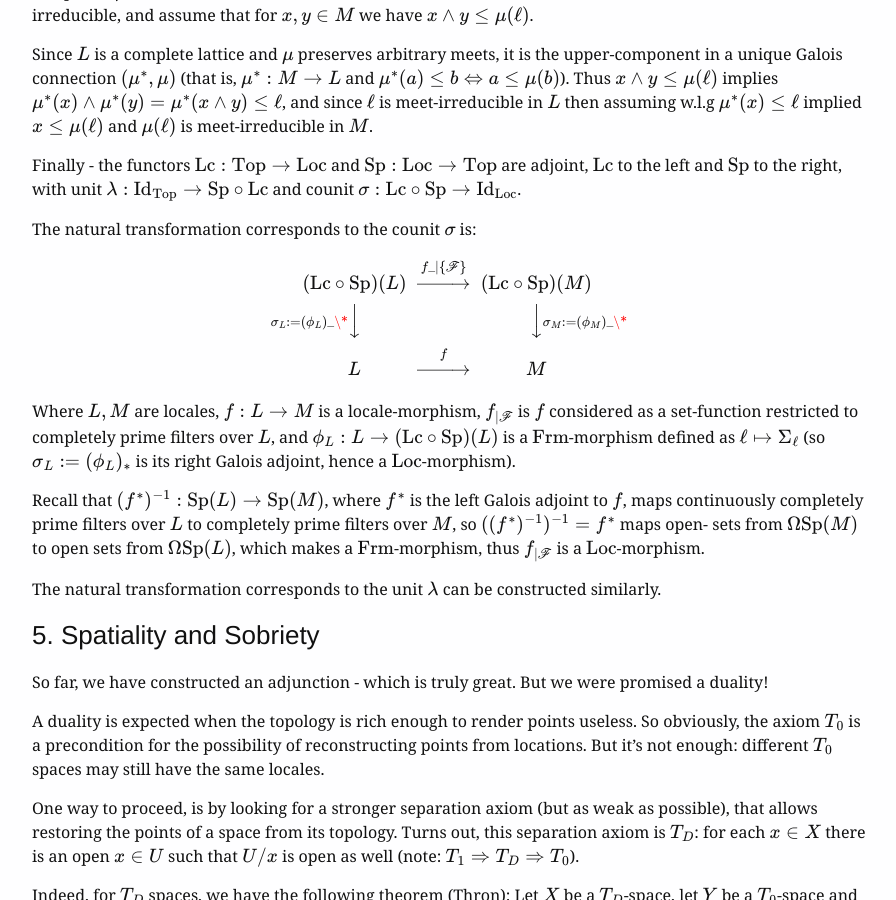
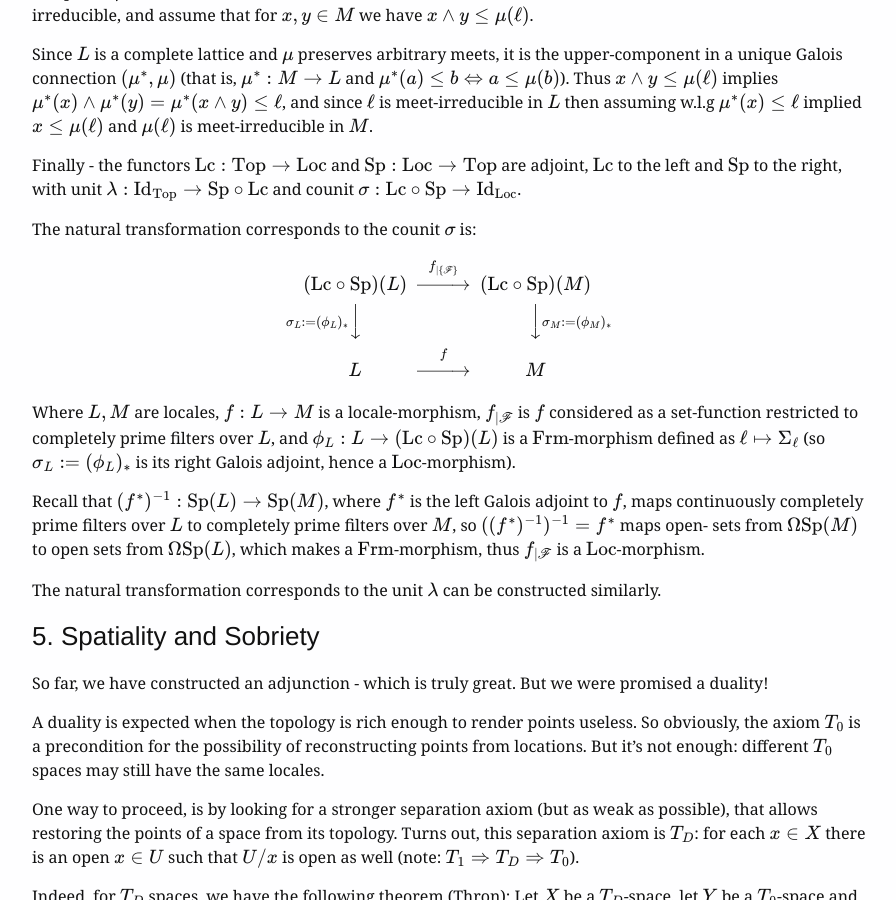
Before and after one commit to omersha/omersha.github.io, a Jekyll site: the page built from _posts/2015-12-15-pointless-topology-via-abstract-nonsense.md, in a window 1280 px wide and 900 px high, scrolled down 8039 px. Shown: the whole window, without its empty margins (188-1084 px from the left). Built offline with Jekyll 4.4.1, drawn with Linux system fonts in a browser that asks for light colours; formulas are drawn with MathJax 3.

Commit message:
mathjx parsin issue in diagrams

```diff
--- a/_posts/2015-12-15-pointless-topology-via-abstract-nonsense.md
+++ b/_posts/2015-12-15-pointless-topology-via-abstract-nonsense.md
@@ -499,9 +499,9 @@ The natural transformation corresponds to the counit $\sigma$ is:
 
 $$\require{AMScd}
 \begin{CD}
-(\mathrm{Lc}\circ\mathrm{Sp})(L) @>f\_{|\{\mathscr{F}\}}>>
+(\mathrm{Lc}\circ\mathrm{Sp})(L) @>f_{|\{\mathscr{F}\}}>>
 (\mathrm{Lc}\circ\mathrm{Sp})(M)\\
-@V\sigma_L:=(\phi_L)\_\*VV @VV\sigma_M:=(\phi_M)\_\*V\\
+@V\sigma_L:=(\phi_L)_*VV @VV\sigma_M:=(\phi_M)_*V\\
 L @>f>> M
 \end{CD}$$
 
```
